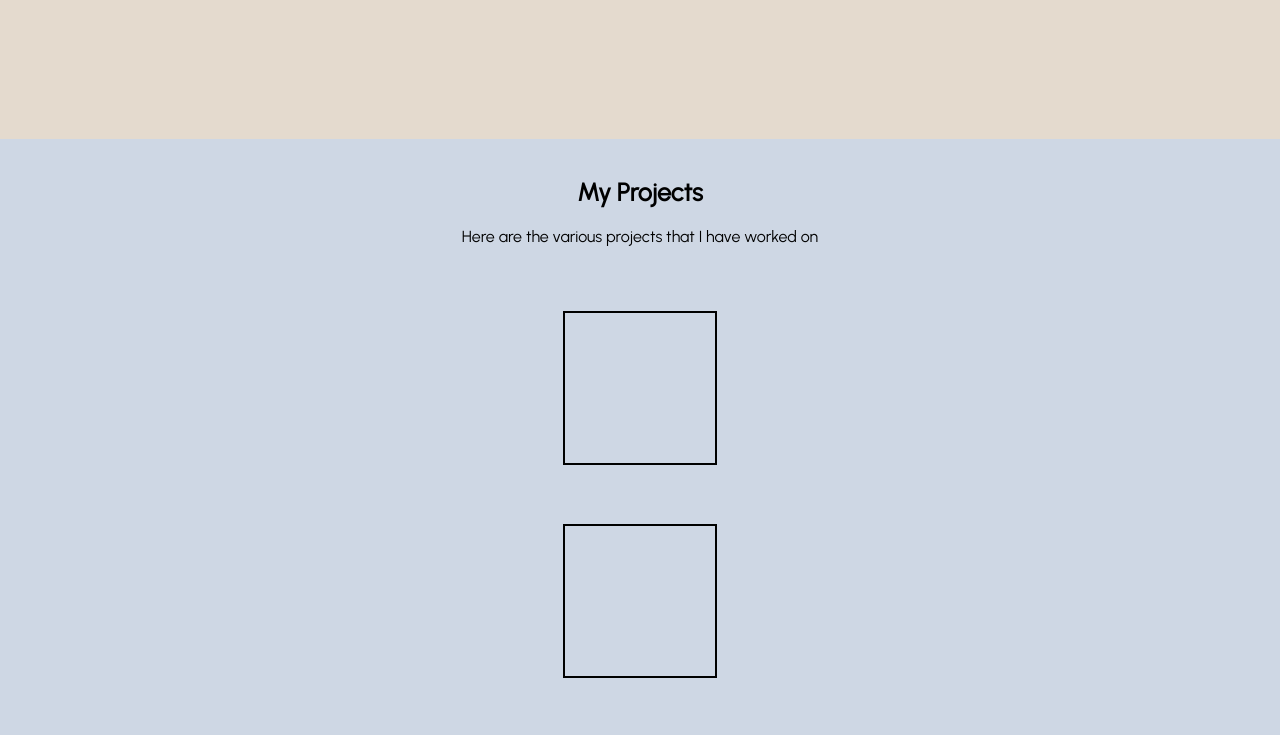
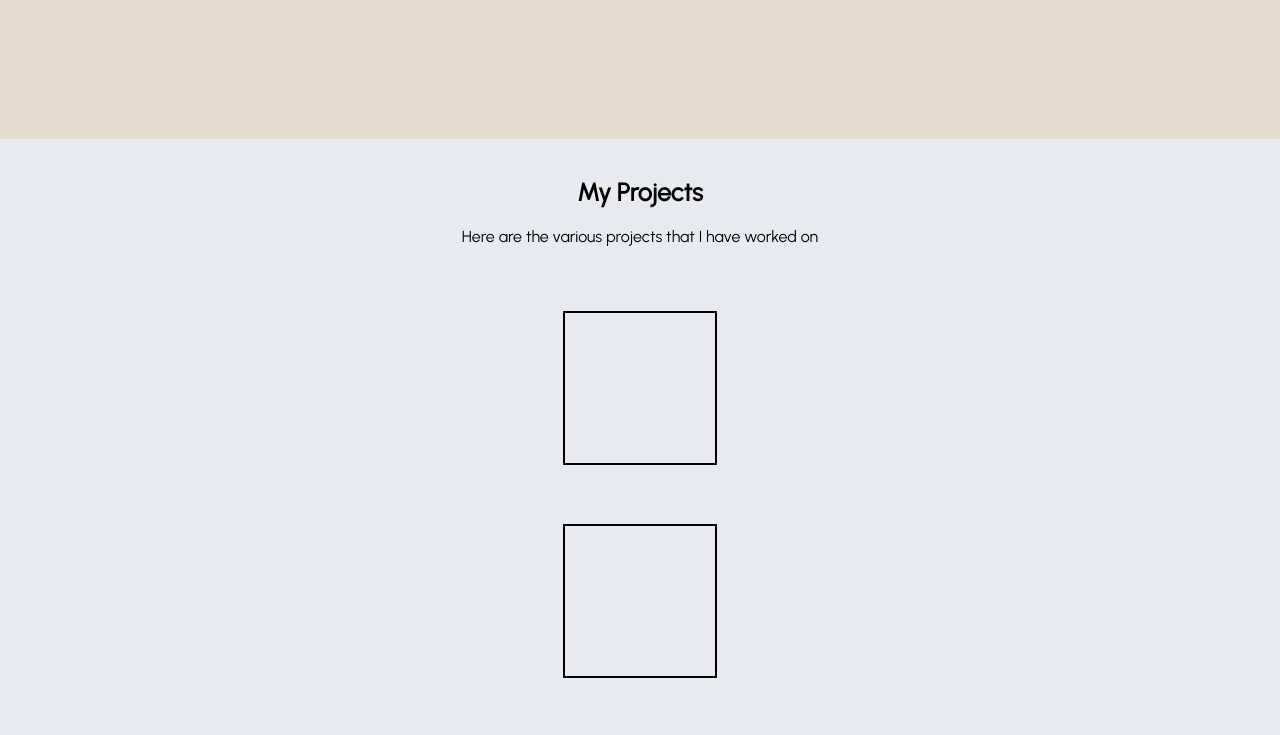
Before and after one commit to naibr/portfolio, a plain HTML site: page index.html in a window 1280 px wide. Shown: the part 1400-2135 px from the top of the page. Drawn offline with Linux system fonts and the light colour scheme.

Commit message:
projects colour

```diff
--- a/styles.scss
+++ b/styles.scss
@@ -137,7 +137,7 @@ p {
     display: flex;
     justify-content: center;
     height: 100vh;
-    background-color: rgb(206, 215, 228);
+    background-color: rgb(231, 235, 240);
 }
 
 .projects-title {
```
Also changed, not shown: dist/styles.css.
